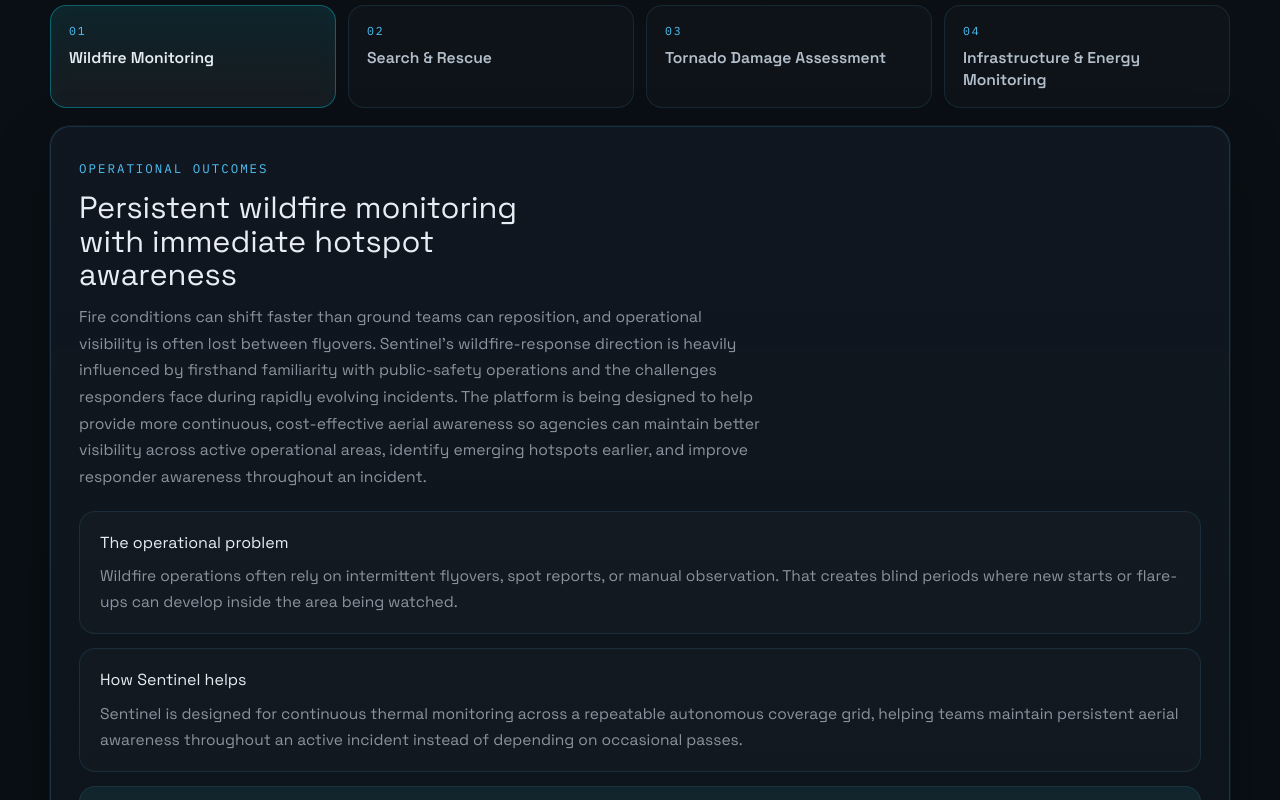
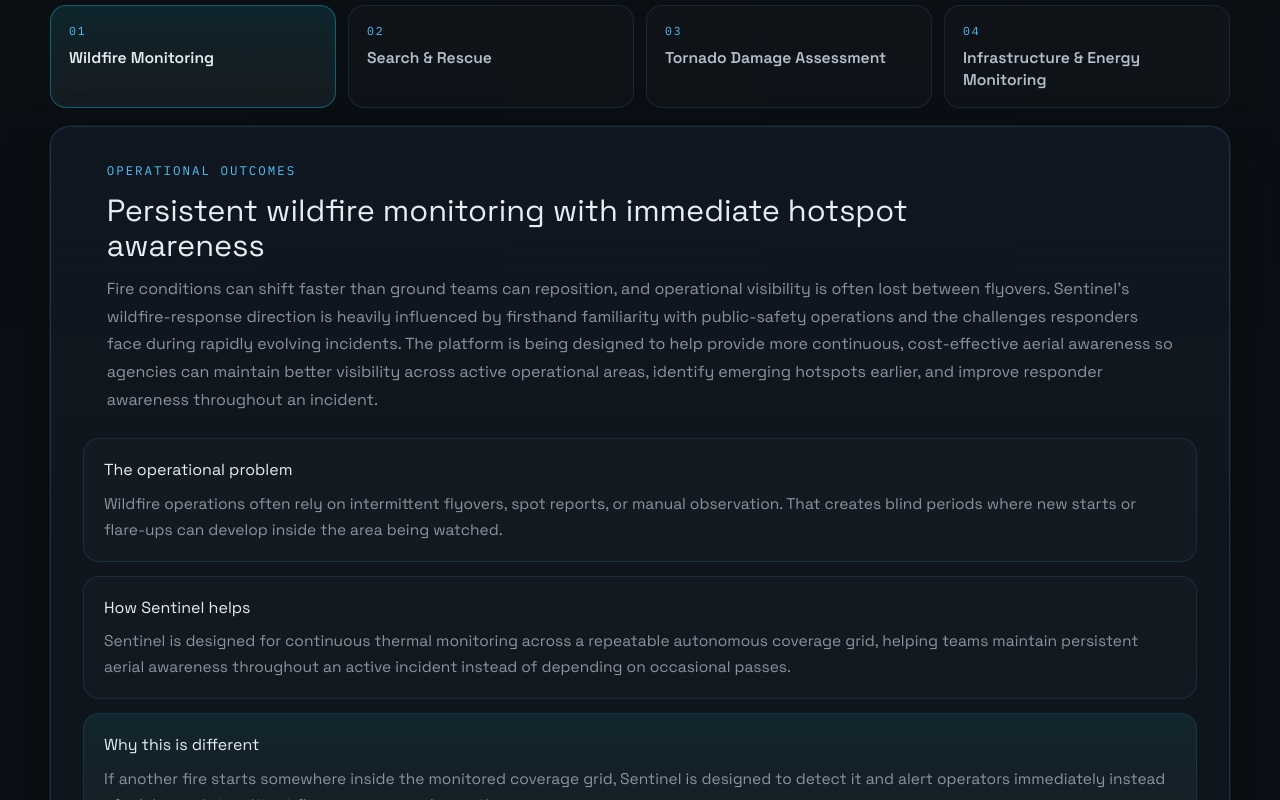
Before and after one commit to scjohnson243/sjresponsesystems-website, a Next.js app: page / in a window 1280 px wide. Shown: the part 2160-2960 px from the top of the page. Built offline with nearby package versions, Linux system fonts and the light colour scheme.

Commit message:
spacing change

```diff
--- a/styles/landing.css
+++ b/styles/landing.css
@@ -1060,24 +1060,28 @@
   border: 1px solid var(--border);
   box-shadow: var(--shadow);
   border-radius: var(--radius);
-  padding: 28px;
+  padding: 30px 32px;
 }
 
 .applications-copy-intro {
-  margin-bottom: 20px;
+  margin-bottom: 24px;
+  max-width: 104ch;
+  margin-left: auto;
+  margin-right: auto;
 }
 
 .applications-intro-copy {
   margin: 12px 0 0;
-  max-width: 68ch;
+  max-width: none;
   color: var(--muted);
-  font-size: 0.98rem;
-  line-height: 1.7;
+  font-size: 1rem;
+  line-height: 1.74;
 }
 
 .applications-title {
   font-size: clamp(1.45rem, 2.4vw, 2.1rem);
-  max-width: 24ch;
+  max-width: 42ch;
+  line-height: 1.14;
 }
 
 .applications-text-grid {
```
